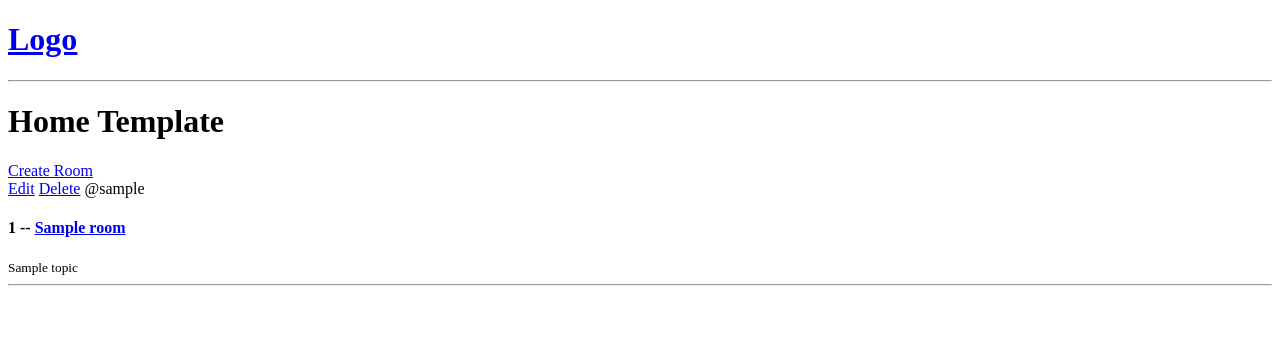
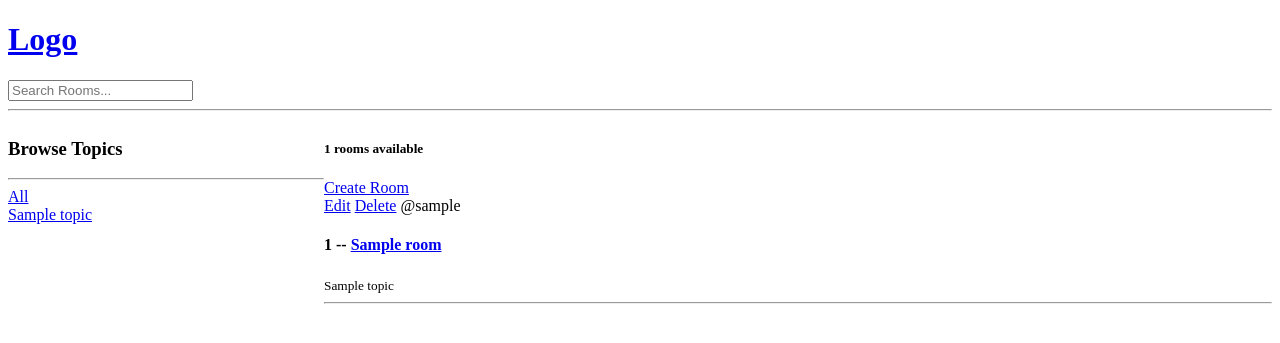
Before and after one commit to shobhit7390/xplorehub, a Django app: template base/templates/base/home.html in a window 1280 px wide. Shown: the top 343 px of the page. Run offline with Django 4.2, Linux system fonts and the light colour scheme; the template is opened without the code that fills it: most values are stand-ins (such as "Sample title", 1, 10 or a date in 2020).

Commit message:
Added Search functionality

```diff
--- a/base/templates/base/home.html
+++ b/base/templates/base/home.html
@@ -1,12 +1,39 @@
 {% extends 'main.html' %}
 
 {% block content %}
-    <h1>Home Template</h1>
 
-    <div>
-        <a href="{% url 'create-room' %}">Create Room</a>
+    <style>
+        .home-container{
+            display: grid;
+            grid-template-columns: 1fr 3fr;
+        }
+    </style>
+
+    <div class="home-container">
+
         <div>
-            {% for room in rooms %}
+            <h3>Browse Topics</h3>
+            <hr>
+
+            <div>
+                <a href="{% url 'home' %}">All</a>
+            </div>
+
+            {% for topic in topics %}
+                <div>
+                    <a href="{% url 'home' %}?q={{topic.name}}">{{topic.name}}</a>
+                </div>
+            {% endfor %}
+        </div>
+
+
+
+        <div>
+            <h5>{{room_count}} rooms available</h5>
+
+            <a href="{% url 'create-room' %}">Create Room</a>
+            <div>
+                {% for room in rooms %}
                 <div>
                     <a href="{% url 'update-room' room.id %}">Edit</a>
                     <a href="{% url 'delete-room' room.id %}">Delete</a>
@@ -15,7 +42,11 @@
                     <small>{{room.topic.name}}</small>
                     <hr>
                 </div>
-            {% endfor %}
+                {% endfor %}
+            </div>
+
         </div>
+
+
     </div>
 {% endblock %}
--- a/templates/navbar.html
+++ b/templates/navbar.html
@@ -2,4 +2,8 @@
     <h1>Logo</h1>
 </a>
 
+<form method="GET" action="{% url 'home' %}">
+    <input type="text" name="q" placeholder="Search Rooms..."/>
+</form>
+
 <hr>
```
Also changed, not shown: base/views.py (+13 -3 lines).
